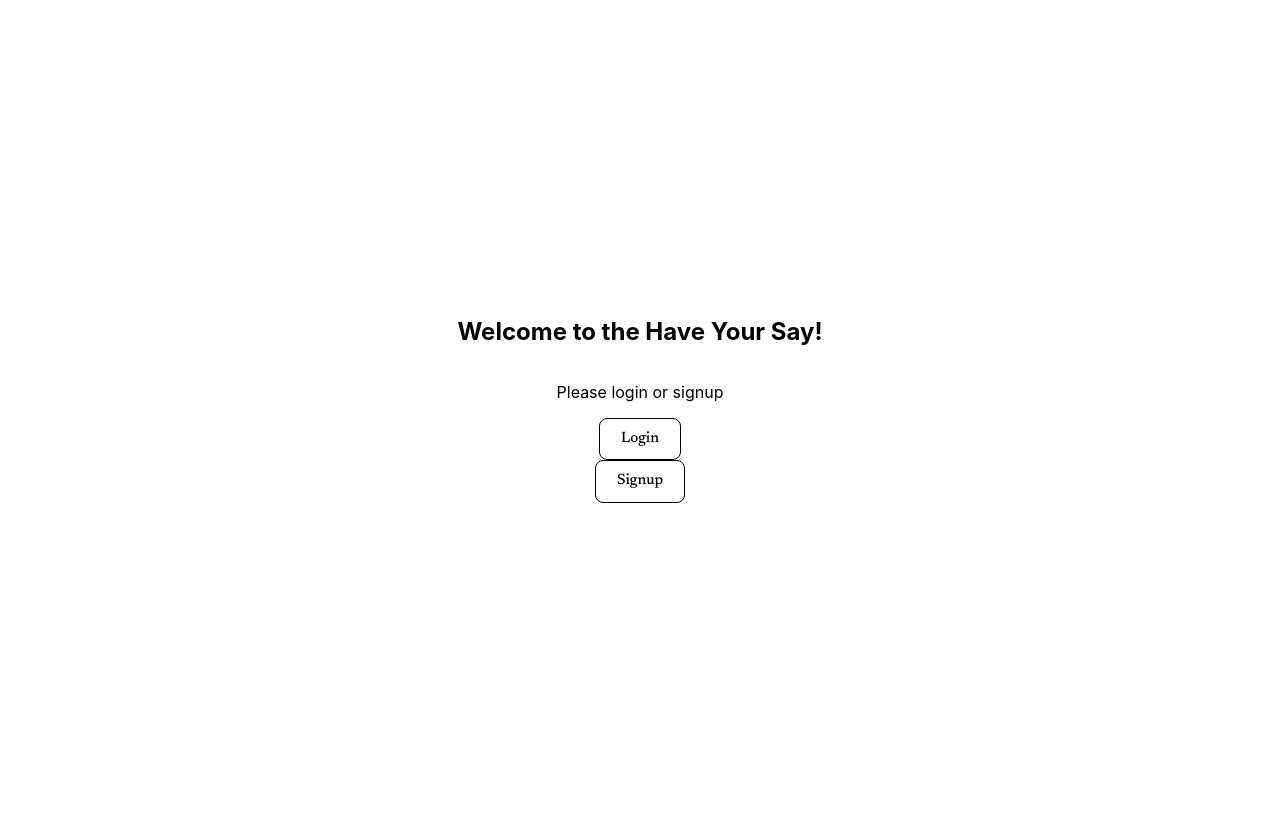
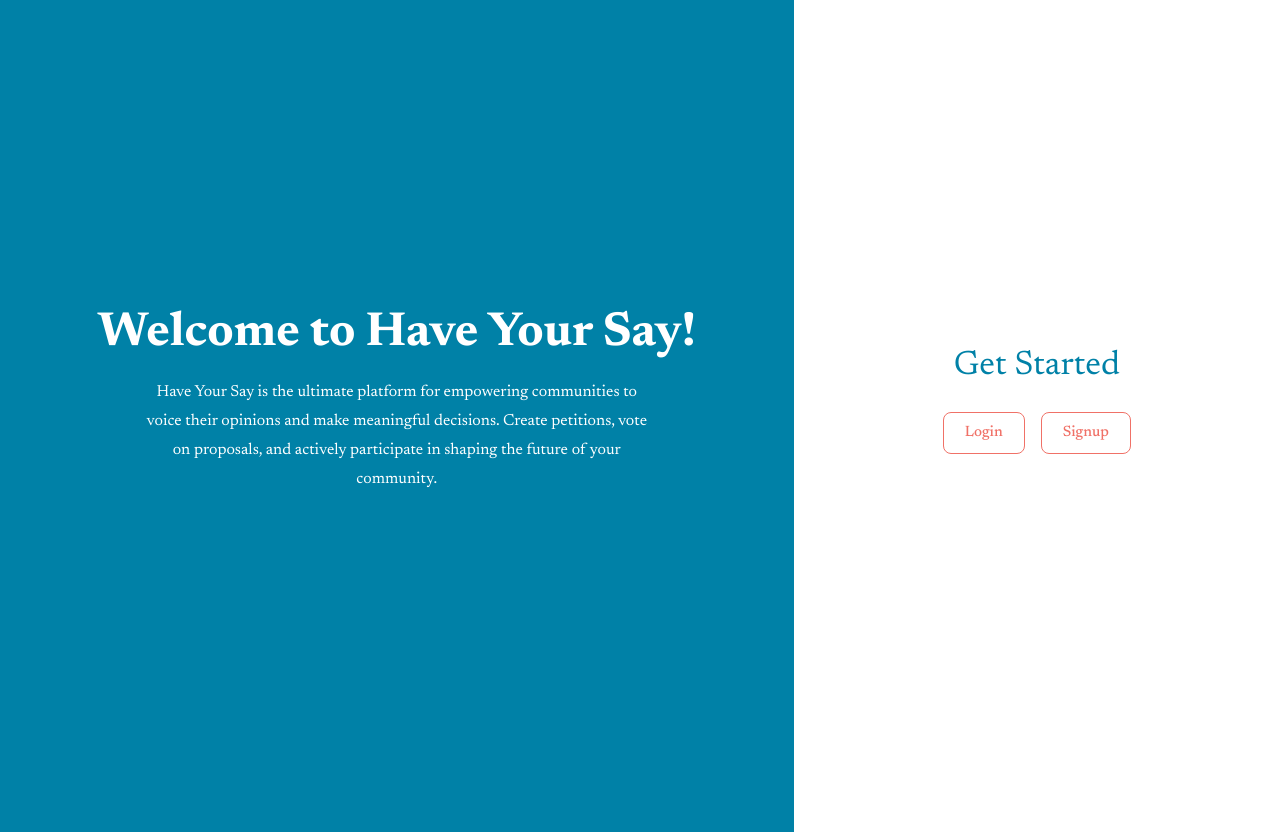
Before and after one commit to shanedunne/have_your_say, a React (Create React App) app in the folder frontend/: page / in a window 1280 px wide. Before the commit the page ends 800 px from the top, so only its background shows below. Built offline with nearby package versions, Linux system fonts and the light colour scheme.

Commit message:
update home page

```diff
--- a/frontend/src/pages/Home/Home.js
+++ b/frontend/src/pages/Home/Home.js
@@ -2,6 +2,8 @@ import React from "react";
 import { useNavigate } from "react-router-dom";
 import Box from '@mui/material/Box';
 import Button from '@mui/material/Button';
+import { Typography } from "@mui/material";
+import theme from "../../assets/theme";
 
 
 
@@ -11,19 +13,66 @@ function HomePage() {
     return (
         <Box sx={{
             display: 'flex',
-            flexDirection: 'column',
+            flexDirection: { xs: "column", sm: "row" },
             justifyContent: 'center',
             alignItems: 'center',
-            width: '50%',
+            width: '100%',
             height: '100vh',
-            margin: '0 auto',
         }}>
-            <h2>
-                Welcome to the Have Your Say!
-            </h2>
-            <p>Please login or signup</p>
-            <Button variant="outlined" color="inherit" size='large' onClick={() => navigate('/login')}>Login</Button>
-            <Button variant="outlined" color="inherit" size='large' onClick={() => navigate('/signup')}>Signup</Button>
+            <Box sm={12} m={9}
+                sx={{
+                    flex: 3,
+                    backgroundColor: theme.palette.primary.main,
+                    color: theme.palette.primary.contrastText,
+                    padding: 4,
+                    display: "flex",
+                    flexDirection: "column",
+                    justifyContent: "center",
+                    alignItems: "center",
+                    height: { xs: "50%", sm: "100%" },
+                    margin: 0
+                }}
+            >
+                <Typography variant="h3" sx={{ fontWeight: "bold", mb: 2 }}>
+                    Welcome to Have Your Say!
+                </Typography>
+                <Typography
+                    variant="body1"
+                    sx={{
+                        lineHeight: 1.8,
+                        textAlign: "center",
+                        maxWidth: { xs: "90%", sm: "70%"},
+                        color: theme.palette.primary.contrastText,
+                    }}
+                >
+                    Have Your Say is the ultimate platform for empowering communities to
+                    voice their opinions and make meaningful decisions. Create petitions,
+                    vote on proposals, and actively participate in shaping the future of
+                    your community.
+                </Typography>
+            </Box>
+            <Box sm={12} m={3}
+                sx={{
+                    flex: 2,
+                    display: "flex",
+                    flexDirection: "column",
+                    justifyContent: "center",
+                    alignItems: "center",
+                    height: { xs: "50%", sm: "100%" },
+                    margin: 0,
+                    backgroundColor: theme.palette.background.paper,
+                    color: theme.palette.primary.main
+                }}
+            >
+                <Typography variant="h4" sx={{ mb: 3 }}>
+                    Get Started
+                </Typography>
+                <span>
+                    <Button variant="outlined" color="inherit" size='large' onClick={() => navigate('/login')} sx={{ mr: 1, color: theme.palette.secondary.main }} >Login</Button>
+                    <Button variant="outlined" color="inherit" size='large' onClick={() => navigate('/signup')} sx={{ ml: 1, color: theme.palette.secondary.main }}>Signup</Button>
+                </span>
+
+            </Box>
 
         </Box>
     )
```
